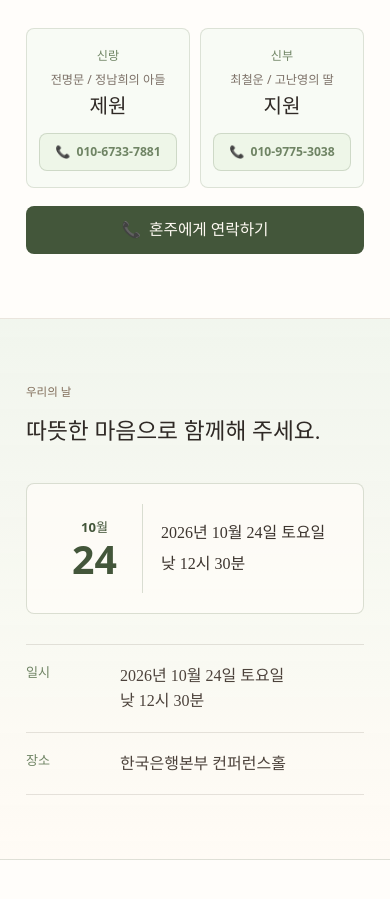
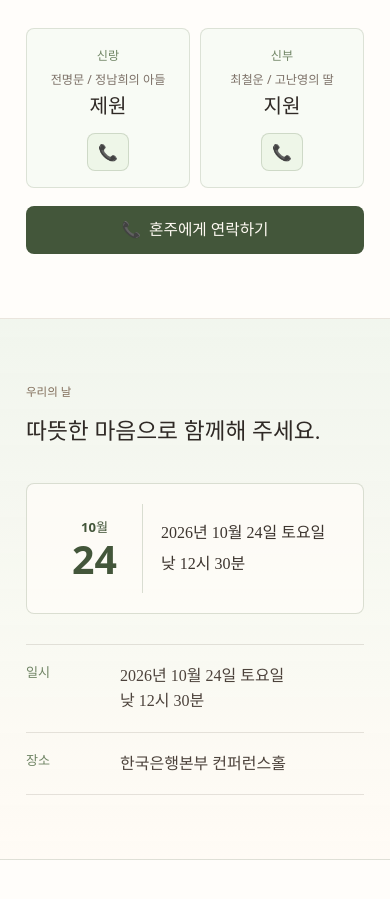
Before and after one commit to jewonj0620/wedding_invitation, a React (Vite) app: page / in a window 390 px wide. Shown: the part 1120-2019 px from the top of the page. Built offline with nearby package versions, Linux system fonts and the light colour scheme.

Commit message:
check point #4: dont expose my and wife phone number )

```diff
--- a/src/App.css
+++ b/src/App.css
@@ -170,19 +170,23 @@
   display: inline-flex;
   justify-content: center;
   align-items: center;
-  gap: 6px;
-  width: 100%;
+  justify-self: center;
+  width: 42px;
   min-height: 38px;
   margin-top: 8px;
-  padding: 8px 10px;
+  padding: 8px;
   color: #354a2f;
   font-family: var(--sans);
-  font-size: 0.82rem;
   font-weight: 800;
   text-decoration: none;
   background: #eef6e8;
   border: 1px solid rgba(106, 124, 92, 0.24);
   border-radius: 8px;
+}
+
+.person .person__phone-icon {
+  font-size: 1rem;
+  line-height: 1;
 }
 
 .host-contact-trigger {
--- a/src/App.jsx
+++ b/src/App.jsx
@@ -92,10 +92,6 @@ const hostContacts = [
   },
 ]
 
-function formatPhone(phone) {
-  return phone.replace(/(\d{3})(\d{4})(\d{4})/, '$1-$2-$3')
-}
-
 function App() {
   const [isHostContactOpen, setIsHostContactOpen] = useState(false)
 
@@ -140,8 +136,9 @@ function App() {
                 href={`tel:${person.phone}`}
                 aria-label={`${person.name}에게 전화하기`}
               >
-                <span aria-hidden="true">📞</span>
-                <span>{formatPhone(person.phone)}</span>
+                <span className="person__phone-icon" aria-hidden="true">
+                  📞
+                </span>
               </a>
             </div>
           ))}
```
